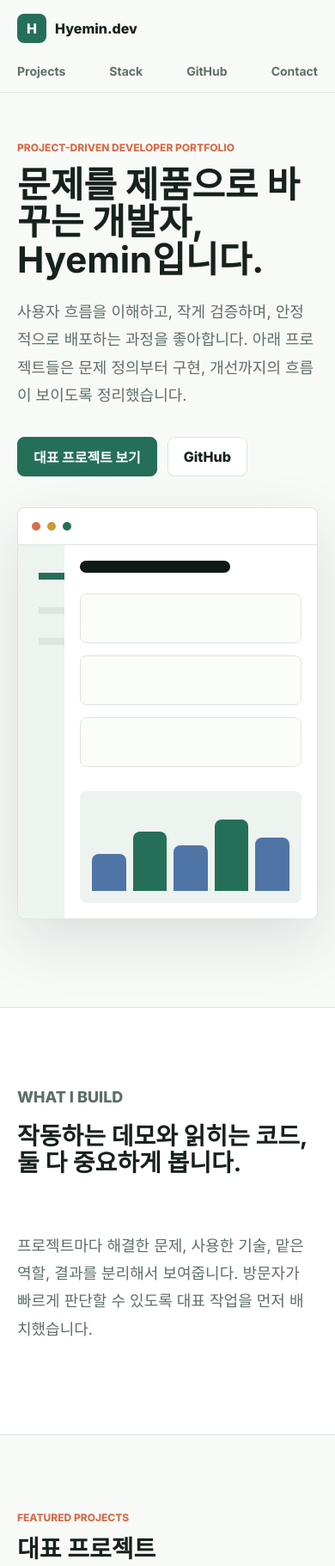
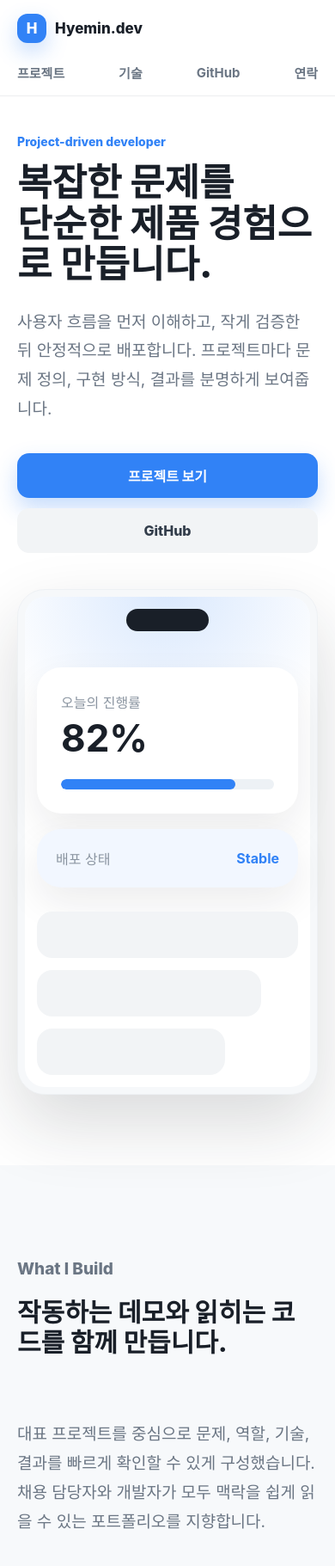
Before and after one commit to ohs513-bit/codex_github_profile, a plain HTML site: page index.html in a window 390 px wide. Shown: the top 1821 px of the page at 86% size. Drawn offline with Linux system fonts and the light colour scheme.

Commit message:
Refresh portfolio design

```diff
--- a/index.html
+++ b/index.html
@@ -7,13 +7,7 @@
       name="description"
       content="프로젝트 중심 개발자 포트폴리오. 문제를 제품으로 풀고, 실행 가능한 결과를 만드는 개발자의 작업을 소개합니다."
     />
-    <title>Developer Portfolio</title>
-    <link rel="preconnect" href="https://fonts.googleapis.com" />
-    <link rel="preconnect" href="https://fonts.gstatic.com" crossorigin />
-    <link
-      href="https://fonts.googleapis.com/css2?family=Inter:wght@400;500;600;700;800&family=Noto+Sans+KR:wght@400;500;700;800&display=swap"
-      rel="stylesheet"
-    />
+    <title>Hyemin.dev | Developer Portfolio</title>
     <link rel="stylesheet" href="styles.css" />
   </head>
   <body>
@@ -23,51 +17,43 @@
         <span>Hyemin.dev</span>
       </a>
       <nav class="nav" aria-label="주요 메뉴">
-        <a href="#projects">Projects</a>
-        <a href="#stack">Stack</a>
+        <a href="#projects">프로젝트</a>
+        <a href="#stack">기술</a>
         <a href="#github">GitHub</a>
-        <a href="#contact">Contact</a>
+        <a href="#contact">연락</a>
       </nav>
     </header>
 
     <main id="top">
       <section class="hero">
         <div class="hero-copy">
-          <p class="eyebrow">Project-driven Developer Portfolio</p>
-          <h1>문제를 제품으로 바꾸는 개발자, Hyemin입니다.</h1>
+          <p class="eyebrow">Project-driven developer</p>
+          <h1>복잡한 문제를<br />단순한 제품 경험으로 만듭니다.</h1>
           <p class="hero-text">
-            사용자 흐름을 이해하고, 작게 검증하며, 안정적으로 배포하는 과정을 좋아합니다.
-            아래 프로젝트들은 문제 정의부터 구현, 개선까지의 흐름이 보이도록 정리했습니다.
+            사용자 흐름을 먼저 이해하고, 작게 검증한 뒤 안정적으로 배포합니다.
+            프로젝트마다 문제 정의, 구현 방식, 결과를 분명하게 보여줍니다.
           </p>
           <div class="hero-actions">
-            <a class="button primary" href="#projects">대표 프로젝트 보기</a>
+            <a class="button primary" href="#projects">프로젝트 보기</a>
             <a class="button secondary" href="https://github.com/" target="_blank" rel="noreferrer">GitHub</a>
           </div>
         </div>
         <div class="hero-visual" aria-label="포트폴리오 프로젝트 미리보기">
-          <div class="browser-window">
-            <div class="browser-dots" aria-hidden="true">
+          <div class="phone-frame">
+            <div class="phone-top"></div>
+            <div class="phone-card balance-card">
+              <span>오늘의 진행률</span>
+              <strong>82%</strong>
+              <div class="progress"><span></span></div>
+            </div>
+            <div class="phone-card mini-card">
+              <span>배포 상태</span>
+              <strong>Stable</strong>
+            </div>
+            <div class="phone-list">
               <span></span>
               <span></span>
               <span></span>
-            </div>
-            <div class="dashboard-preview">
-              <div class="preview-sidebar"></div>
-              <div class="preview-content">
-                <div class="preview-line wide"></div>
-                <div class="preview-grid">
-                  <div></div>
-                  <div></div>
-                  <div></div>
-                </div>
-                <div class="preview-chart">
-                  <span style="height: 42%"></span>
-                  <span style="height: 68%"></span>
-                  <span style="height: 52%"></span>
-                  <span style="height: 82%"></span>
-                  <span style="height: 61%"></span>
-                </div>
-              </div>
             </div>
           </div>
         </div>
@@ -76,11 +62,11 @@
       <section class="section intro">
         <div>
           <p class="section-kicker">What I Build</p>
-          <h2>작동하는 데모와 읽히는 코드, 둘 다 중요하게 봅니다.</h2>
+          <h2>작동하는 데모와 읽히는 코드를 함께 만듭니다.</h2>
         </div>
         <p>
-          프로젝트마다 해결한 문제, 사용한 기술, 맡은 역할, 결과를 분리해서 보여줍니다.
-          방문자가 빠르게 판단할 수 있도록 대표 작업을 먼저 배치했습니다.
+          대표 프로젝트를 중심으로 문제, 역할, 기술, 결과를 빠르게 확인할 수 있게 구성했습니다.
+          채용 담당자와 개발자가 모두 맥락을 쉽게 읽을 수 있는 포트폴리오를 지향합니다.
         </p>
       </section>
 
@@ -89,7 +75,6 @@
           <p class="section-kicker">Featured Projects</p>
           <h2>대표 프로젝트</h2>
         </div>
-
         <div class="project-list" id="projectList"></div>
       </section>
 
@@ -100,14 +85,17 @@
         </div>
         <div class="stack-grid">
           <div>
+            <span class="stack-icon">01</span>
             <h3>Frontend</h3>
             <p>React, TypeScript, Vite, HTML, CSS, Responsive UI</p>
           </div>
           <div>
+            <span class="stack-icon">02</span>
             <h3>Backend</h3>
             <p>Node.js, Express, REST API, Authentication, Database Modeling</p>
           </div>
           <div>
+            <span class="stack-icon">03</span>
             <h3>Workflow</h3>
             <p>GitHub Actions, GitHub Pages, Testing, Code Review, Documentation</p>
           </div>
@@ -117,18 +105,18 @@
       <section class="section github-section" id="github">
         <div>
           <p class="section-kicker">Open Source Mindset</p>
-          <h2>GitHub에서 작업의 맥락을 남깁니다.</h2>
+          <h2>작업의 의도와 개선 과정을 GitHub에 남깁니다.</h2>
           <p>
-            이슈, 커밋, README, 배포 링크를 통해 프로젝트의 의도와 개선 과정을 확인할 수 있도록
-            정리하는 것을 좋아합니다.
+            이슈, 커밋, README, 배포 링크를 통해 프로젝트가 어떤 문제를 해결했는지
+            추적 가능한 형태로 정리합니다.
           </p>
         </div>
-        <a class="button secondary" href="https://github.com/" target="_blank" rel="noreferrer">GitHub 프로필 보기</a>
+        <a class="button secondary" href="https://github.com/" target="_blank" rel="noreferrer">GitHub 프로필</a>
       </section>
 
       <section class="section contact-section" id="contact">
         <p class="section-kicker">Contact</p>
-        <h2>함께 만들고 싶은 프로젝트가 있다면 연락해 주세요.</h2>
+        <h2>함께 만들고 싶은 프로젝트가 있다면 편하게 연락해 주세요.</h2>
         <div class="contact-links">
           <a href="mailto:hello@example.com">hello@example.com</a>
           <a href="https://github.com/" target="_blank" rel="noreferrer">GitHub</a>
@@ -139,7 +127,7 @@
 
     <footer class="site-footer">
       <span>© 2026 Hyemin.dev</span>
-      <a href="#top">Back to top</a>
+      <a href="#top">맨 위로</a>
     </footer>
 
     <script src="script.js"></script>
--- a/styles.css
+++ b/styles.css
@@ -1,16 +1,18 @@
 :root {
-  --bg: #f8faf8;
-  --text: #17211d;
-  --muted: #5f6f68;
-  --line: #dce5df;
-  --panel: #ffffff;
-  --ink: #111917;
-  --green: #256f58;
-  --green-dark: #164638;
-  --coral: #d76d4b;
-  --gold: #c99938;
-  --blue: #4e75a6;
-  --shadow: 0 24px 70px rgba(28, 48, 40, 0.13);
+  --bg: #ffffff;
+  --bg-soft: #f7f9fb;
+  --surface: #ffffff;
+  --surface-blue: #f2f7ff;
+  --text: #191f28;
+  --muted: #6b7684;
+  --subtle: #8b95a1;
+  --line: #e5e8eb;
+  --blue: #3182f6;
+  --blue-dark: #1b64da;
+  --blue-soft: #e8f3ff;
+  --green: #00b894;
+  --yellow: #ffcc00;
+  --shadow: 0 18px 44px rgba(25, 31, 40, 0.08);
 }
 
 * {
@@ -25,7 +27,13 @@ body {
   margin: 0;
   background: var(--bg);
   color: var(--text);
-  font-family: Inter, "Noto Sans KR", system-ui, -apple-system, BlinkMacSystemFont, sans-serif;
+  font-family:
+    Pretendard,
+    -apple-system,
+    BlinkMacSystemFont,
+    "Apple SD Gothic Neo",
+    "Segoe UI",
+    sans-serif;
 }
 
 a {
@@ -42,10 +50,10 @@ a {
   justify-content: space-between;
   gap: 24px;
   min-height: 72px;
-  padding: 0 6vw;
-  border-bottom: 1px solid rgba(220, 229, 223, 0.8);
-  background: rgba(248, 250, 248, 0.88);
-  backdrop-filter: blur(18px);
+  padding: 0 max(28px, calc((100vw - 1120px) / 2));
+  border-bottom: 1px solid rgba(229, 232, 235, 0.72);
+  background: rgba(255, 255, 255, 0.84);
+  backdrop-filter: blur(20px);
 }
 
 .brand,
@@ -59,6 +67,7 @@ a {
 
 .brand {
   gap: 10px;
+  font-size: 17px;
   font-weight: 800;
 }
 
@@ -67,40 +76,42 @@ a {
   width: 34px;
   height: 34px;
   place-items: center;
-  border-radius: 8px;
-  background: var(--green);
+  border-radius: 12px;
+  background: var(--blue);
   color: #fff;
+  box-shadow: 0 10px 24px rgba(49, 130, 246, 0.28);
 }
 
 .nav {
-  gap: 24px;
+  gap: 28px;
   color: var(--muted);
-  font-size: 14px;
+  font-size: 15px;
   font-weight: 700;
 }
 
 .nav a:hover,
 .site-footer a:hover {
-  color: var(--green);
+  color: var(--blue);
 }
 
 .hero {
   display: grid;
-  grid-template-columns: minmax(0, 1fr) minmax(320px, 0.86fr);
-  gap: clamp(36px, 6vw, 86px);
+  grid-template-columns: minmax(0, 1fr) minmax(320px, 420px);
+  gap: clamp(42px, 8vw, 110px);
   align-items: center;
+  width: min(1120px, calc(100% - 56px));
   min-height: calc(100vh - 72px);
-  padding: 8vh 6vw 12vh;
+  margin: 0 auto;
+  padding: 84px 0 104px;
 }
 
 .eyebrow,
 .section-kicker {
-  margin: 0 0 14px;
-  color: var(--coral);
-  font-size: 12px;
+  margin: 0 0 16px;
+  color: var(--blue);
+  font-size: 14px;
   font-weight: 800;
   letter-spacing: 0;
-  text-transform: uppercase;
 }
 
 h1,
@@ -111,23 +122,26 @@ p {
 }
 
 h1 {
-  max-width: 780px;
-  margin-bottom: 24px;
-  font-size: clamp(42px, 6vw, 76px);
-  line-height: 1.03;
+  max-width: 760px;
+  margin-bottom: 26px;
+  font-size: clamp(44px, 7vw, 74px);
+  font-weight: 800;
+  line-height: 1.08;
   letter-spacing: 0;
 }
 
 h2 {
   margin-bottom: 16px;
-  font-size: clamp(28px, 3.4vw, 48px);
-  line-height: 1.12;
+  font-size: clamp(30px, 4vw, 52px);
+  font-weight: 800;
+  line-height: 1.18;
   letter-spacing: 0;
 }
 
 h3 {
-  margin-bottom: 10px;
-  font-size: 18px;
+  margin-bottom: 12px;
+  font-size: 22px;
+  font-weight: 800;
 }
 
 .hero-text,
@@ -135,240 +149,269 @@ h3 {
 .github-section p {
   max-width: 680px;
   color: var(--muted);
-  font-size: 18px;
-  line-height: 1.8;
+  font-size: 19px;
+  line-height: 1.78;
 }
 
 .hero-actions {
   flex-wrap: wrap;
   gap: 12px;
-  margin-top: 32px;
+  margin-top: 34px;
 }
 
 .button {
   display: inline-flex;
   align-items: center;
   justify-content: center;
-  min-height: 46px;
-  padding: 0 18px;
-  border: 1px solid var(--line);
-  border-radius: 8px;
+  min-height: 52px;
+  padding: 0 22px;
+  border: 0;
+  border-radius: 14px;
+  font-size: 16px;
   font-weight: 800;
+  transition:
+    transform 0.18s ease,
+    background 0.18s ease,
+    color 0.18s ease;
 }
 
 .button.primary {
-  border-color: var(--green);
-  background: var(--green);
+  background: var(--blue);
   color: #fff;
+  box-shadow: 0 12px 26px rgba(49, 130, 246, 0.28);
+}
+
+.button.primary:hover {
+  background: var(--blue-dark);
 }
 
 .button.secondary {
-  background: #fff;
+  background: #f2f4f6;
+  color: #333d4b;
+}
+
+.button.secondary:hover {
+  background: #e9edf2;
 }
 
 .button:hover {
-  transform: translateY(-1px);
+  transform: translateY(-2px);
 }
 
 .hero-visual {
+  display: flex;
+  justify-content: center;
   min-width: 0;
 }
 
-.browser-window {
-  overflow: hidden;
-  border: 1px solid var(--line);
-  border-radius: 8px;
-  background: var(--panel);
+.phone-frame {
+  position: relative;
+  width: min(100%, 360px);
+  min-height: 610px;
+  padding: 28px;
+  border: 1px solid #eef1f4;
+  border-radius: 38px;
+  background:
+    radial-gradient(circle at 50% 0%, rgba(49, 130, 246, 0.18), transparent 34%),
+    #ffffff;
+  box-shadow:
+    0 34px 80px rgba(25, 31, 40, 0.16),
+    inset 0 0 0 8px #f6f8fa;
+}
+
+.phone-top {
+  width: 96px;
+  height: 26px;
+  margin: 0 auto 42px;
+  border-radius: 999px;
+  background: #191f28;
+}
+
+.phone-card {
+  border-radius: 28px;
+  background: var(--surface);
   box-shadow: var(--shadow);
 }
 
-.browser-dots {
-  display: flex;
-  gap: 8px;
-  padding: 16px;
-  border-bottom: 1px solid var(--line);
-}
-
-.browser-dots span {
-  width: 10px;
-  height: 10px;
-  border-radius: 50%;
-}
-
-.browser-dots span:nth-child(1) {
-  background: var(--coral);
-}
-
-.browser-dots span:nth-child(2) {
-  background: var(--gold);
-}
-
-.browser-dots span:nth-child(3) {
-  background: var(--green);
-}
-
-.dashboard-preview {
-  display: grid;
-  grid-template-columns: 84px 1fr;
-  min-height: 430px;
-}
-
-.preview-sidebar {
-  background:
-    linear-gradient(var(--green), var(--green)) 24px 32px / 36px 8px no-repeat,
-    linear-gradient(var(--line), var(--line)) 24px 72px / 42px 8px no-repeat,
-    linear-gradient(var(--line), var(--line)) 24px 108px / 32px 8px no-repeat,
-    #edf3ef;
-}
-
-.preview-content {
+.balance-card {
   padding: 28px;
 }
 
-.preview-line {
-  height: 14px;
-  border-radius: 8px;
-  background: var(--ink);
+.phone-card span,
+.phone-list span {
+  color: var(--subtle);
 }
 
-.preview-line.wide {
-  width: 68%;
-  margin-bottom: 24px;
+.balance-card strong {
+  display: block;
+  margin: 8px 0 26px;
+  font-size: 54px;
+  line-height: 1;
 }
 
-.preview-grid {
-  display: grid;
-  grid-template-columns: repeat(3, 1fr);
-  gap: 14px;
-  margin-bottom: 28px;
+.progress {
+  overflow: hidden;
+  height: 12px;
+  border-radius: 999px;
+  background: #edf1f5;
 }
 
-.preview-grid div {
-  min-height: 92px;
-  border: 1px solid var(--line);
-  border-radius: 8px;
-  background: #fbfdfb;
-}
-
-.preview-chart {
-  display: flex;
-  align-items: end;
-  gap: 16px;
-  height: 180px;
-  padding: 24px;
-  border-radius: 8px;
-  background: #edf3ef;
-}
-
-.preview-chart span {
-  flex: 1;
-  min-width: 20px;
-  border-radius: 8px 8px 0 0;
+.progress span {
+  display: block;
+  width: 82%;
+  height: 100%;
+  border-radius: inherit;
   background: var(--blue);
 }
 
-.preview-chart span:nth-child(even) {
-  background: var(--green);
+.mini-card {
+  display: flex;
+  align-items: center;
+  justify-content: space-between;
+  margin-top: 18px;
+  padding: 22px;
+  background: var(--surface-blue);
+}
+
+.mini-card strong {
+  color: var(--blue);
+}
+
+.phone-list {
+  display: grid;
+  gap: 14px;
+  margin-top: 28px;
+}
+
+.phone-list span {
+  display: block;
+  height: 54px;
+  border-radius: 18px;
+  background: #f2f4f6;
+}
+
+.phone-list span:nth-child(2) {
+  width: 86%;
+}
+
+.phone-list span:nth-child(3) {
+  width: 72%;
 }
 
 .section {
-  padding: 88px 6vw;
+  padding: 104px max(28px, calc((100vw - 1120px) / 2));
 }
 
 .intro,
 .github-section {
   display: grid;
-  grid-template-columns: minmax(0, 0.8fr) minmax(280px, 1fr);
-  gap: 48px;
+  grid-template-columns: minmax(0, 0.86fr) minmax(280px, 1fr);
+  gap: 56px;
   align-items: start;
-  border-top: 1px solid var(--line);
-  border-bottom: 1px solid var(--line);
-  background: #fff;
+  background: var(--bg-soft);
 }
 
 .section-heading {
-  margin-bottom: 34px;
+  margin-bottom: 42px;
 }
 
 .project-list {
   display: grid;
-  gap: 22px;
+  gap: 28px;
 }
 
 .project-card {
   display: grid;
-  grid-template-columns: minmax(240px, 0.72fr) minmax(0, 1fr);
-  gap: 28px;
-  padding: 24px;
-  border: 1px solid var(--line);
-  border-radius: 8px;
+  grid-template-columns: minmax(240px, 0.68fr) minmax(0, 1fr);
+  gap: 34px;
+  padding: 28px;
+  border: 1px solid #eef1f4;
+  border-radius: 28px;
   background: #fff;
-  box-shadow: 0 10px 34px rgba(28, 48, 40, 0.06);
+  box-shadow: 0 16px 42px rgba(25, 31, 40, 0.06);
 }
 
 .project-media {
   position: relative;
   overflow: hidden;
-  min-height: 250px;
-  border-radius: 8px;
-  background: #edf3ef;
+  min-height: 270px;
+  border-radius: 24px;
+  background: var(--surface-blue);
 }
 
 .project-media svg {
+  display: block;
   width: 100%;
   height: 100%;
-  min-height: 250px;
-  display: block;
+  min-height: 270px;
 }
 
 .project-content {
   align-self: center;
 }
 
+.project-content p,
+.stack-grid p {
+  color: var(--muted);
+  line-height: 1.74;
+}
+
+.project-content strong {
+  color: #333d4b;
+}
+
 .project-meta {
   display: flex;
   flex-wrap: wrap;
   gap: 8px;
-  margin: 18px 0;
+  margin: 22px 0;
 }
 
 .tag {
-  padding: 7px 10px;
-  border-radius: 8px;
-  background: #edf3ef;
-  color: var(--green-dark);
+  padding: 8px 12px;
+  border-radius: 999px;
+  background: #f2f4f6;
+  color: #4e5968;
   font-size: 13px;
   font-weight: 800;
-}
-
-.project-content p,
-.stack-grid p {
-  color: var(--muted);
-  line-height: 1.75;
 }
 
 .project-links {
   display: flex;
   flex-wrap: wrap;
   gap: 10px;
-  margin-top: 20px;
+  margin-top: 22px;
 }
 
 .stack-section {
-  background: #f1f5f2;
+  background: var(--bg-soft);
 }
 
 .stack-grid {
   display: grid;
   grid-template-columns: repeat(3, 1fr);
-  gap: 18px;
+  gap: 20px;
 }
 
 .stack-grid > div {
-  padding: 24px;
-  border: 1px solid var(--line);
-  border-radius: 8px;
+  padding: 30px;
+  border: 1px solid #eef1f4;
+  border-radius: 28px;
   background: #fff;
+}
+
+.stack-icon {
+  display: inline-flex;
+  align-items: center;
+  justify-content: center;
+  width: 44px;
+  height: 44px;
+  margin-bottom: 22px;
+  border-radius: 16px;
+  background: var(--blue-soft);
+  color: var(--blue);
+  font-size: 14px;
+  font-weight: 900;
 }
 
 .github-section {
@@ -384,7 +427,7 @@ h3 {
 }
 
 .contact-section h2 {
-  max-width: 760px;
+  max-width: 780px;
   margin-right: auto;
   margin-left: auto;
 }
@@ -393,22 +436,26 @@ h3 {
   justify-content: center;
   flex-wrap: wrap;
   gap: 12px;
-  margin-top: 28px;
+  margin-top: 34px;
 }
 
 .contact-links a {
-  padding: 12px 16px;
-  border: 1px solid var(--line);
-  border-radius: 8px;
-  background: #fff;
+  padding: 15px 18px;
+  border-radius: 14px;
+  background: #f2f4f6;
+  color: #333d4b;
   font-weight: 800;
+}
+
+.contact-links a:hover {
+  color: var(--blue);
 }
 
 .site-footer {
   justify-content: space-between;
   gap: 18px;
-  min-height: 78px;
-  padding: 0 6vw;
+  min-height: 82px;
+  padding: 0 max(28px, calc((100vw - 1120px) / 2));
   border-top: 1px solid var(--line);
   color: var(--muted);
   font-size: 14px;
@@ -425,7 +472,7 @@ h3 {
   .nav {
     width: 100%;
     justify-content: space-between;
-    gap: 10px;
+    gap: 12px;
     overflow-x: auto;
   }
 
@@ -439,7 +486,7 @@ h3 {
 
   .hero {
     min-height: auto;
-    padding-top: 56px;
+    padding-top: 58px;
   }
 
   .github-section .button {
@@ -449,43 +496,41 @@ h3 {
 
 @media (max-width: 560px) {
   .site-header,
-  .hero,
   .section,
   .site-footer {
     padding-right: 20px;
     padding-left: 20px;
   }
 
-  .dashboard-preview {
-    grid-template-columns: 54px 1fr;
-    min-height: 320px;
+  .hero {
+    width: calc(100% - 40px);
+    padding-top: 44px;
+    padding-bottom: 82px;
   }
 
-  .preview-content {
-    padding: 18px;
+  .phone-frame {
+    min-height: 520px;
+    padding: 22px;
+    border-radius: 32px;
   }
 
-  .preview-grid {
-    grid-template-columns: 1fr;
+  .balance-card strong {
+    font-size: 44px;
   }
 
-  .preview-grid div {
-    min-height: 58px;
-  }
-
-  .preview-chart {
-    height: 130px;
-    gap: 8px;
-    padding: 14px;
-  }
-
-  .project-card {
-    padding: 16px;
+  .project-card,
+  .stack-grid > div {
+    padding: 20px;
+    border-radius: 24px;
   }
 
   .project-media,
   .project-media svg {
-    min-height: 210px;
+    min-height: 220px;
+  }
+
+  .button {
+    width: 100%;
   }
 
   .site-footer {
```
Also changed, not shown: script.js (+28 -33 lines).
